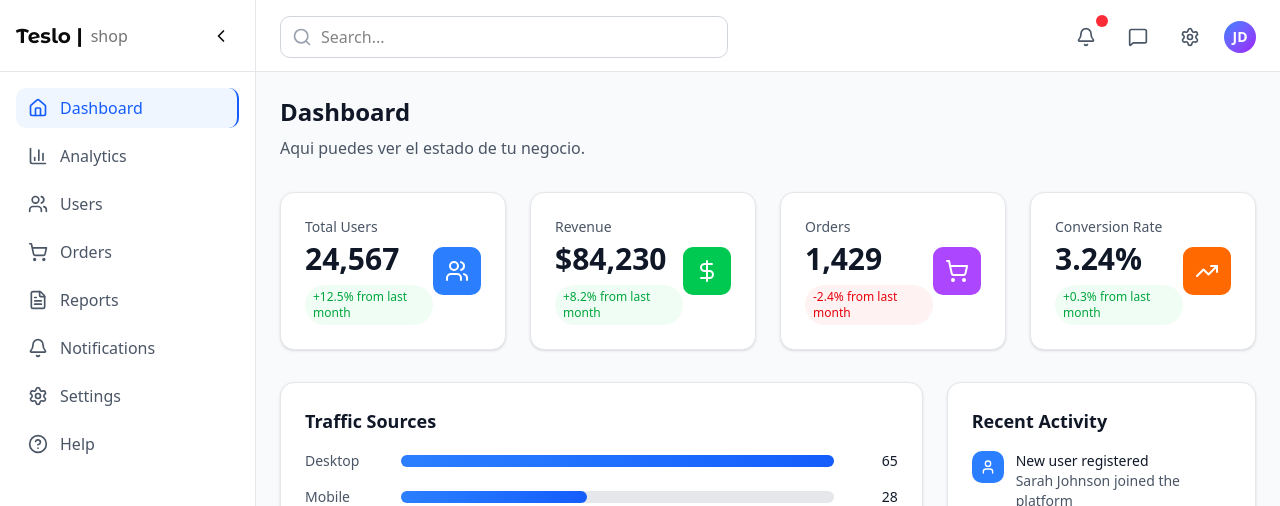
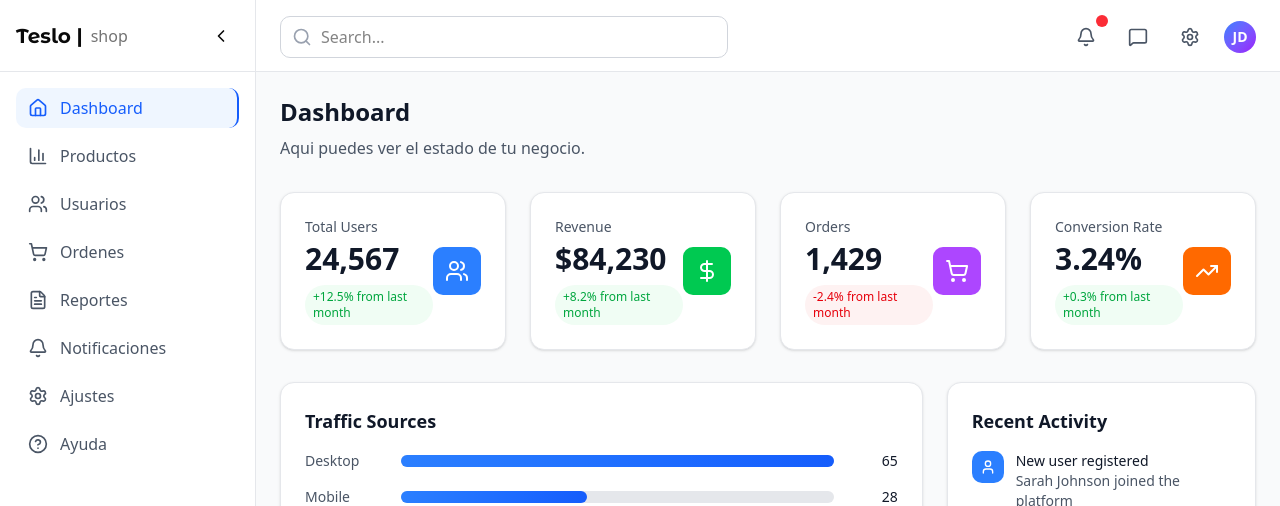
Before and after one commit to m1gang/teslo-shop-react, a React (Vite) app: page /admin in a window 1280 px wide. Shown: the top 506 px of the page. Built offline with nearby package versions, Linux system fonts and the light colour scheme.

Commit message:
Navegación del AdminSidebar

```diff
--- a/src/admin/components/AdminSidebar.tsx
+++ b/src/admin/components/AdminSidebar.tsx
@@ -12,6 +12,7 @@ import {
   ChevronRight
 } from 'lucide-react';
 import { CustomLogo } from '@/components/custom/CustomLogo';
+import { Link, useLocation } from 'react-router';
 
 interface SidebarProps {
   isCollapsed: boolean;
@@ -19,19 +20,28 @@ interface SidebarProps {
 }
 
 export const AdminSidebar: React.FC<SidebarProps> = ({ isCollapsed, onToggle }) => {
+
+  const { pathname } = useLocation();
+
   const menuItems = [
-    { icon: Home, label: 'Dashboard', active: true },
-    { icon: BarChart3, label: 'Analytics' },
-    { icon: Users, label: 'Users' },
-    { icon: ShoppingCart, label: 'Orders' },
-    { icon: FileText, label: 'Reports' },
-    { icon: Bell, label: 'Notifications' },
-    { icon: Settings, label: 'Settings' },
-    { icon: HelpCircle, label: 'Help' },
+    { icon: Home, label: 'Dashboard', to: '/admin' },
+    { icon: BarChart3, label: 'Productos', to: '/admin/products' },
+    { icon: Users, label: 'Usuarios' },
+    { icon: ShoppingCart, label: 'Ordenes' },
+    { icon: FileText, label: 'Reportes' },
+    { icon: Bell, label: 'Notificaciones' },
+    { icon: Settings, label: 'Ajustes' },
+    { icon: HelpCircle, label: 'Ayuda' },
   ];
 
+  const isActiveRoute = (to: string) => {
+    //TODO: ajustarlo cuando estemos en la pantalla de producto
+
+    return pathname === to;
+  }
+
   return (
-    <div className={`bg-white border-r border-gray-200 transition-all duration-300 ease-in-out ${isCollapsed ? 'w-16' : 'w-64'
+    <div className={`bg-white border-r border-gray-200 transition-all duration-300 ease-in-out ${isCollapsed ? 'w-20' : 'w-64'
       } flex flex-col`}>
       {/* Header */}
       <div className="p-4 border-b border-gray-200 flex items-center justify-between h-18">
@@ -53,18 +63,18 @@ export const AdminSidebar: React.FC<SidebarProps> = ({ isCollapsed, onToggle })
             const Icon = item.icon;
             return (
               <li key={index}>
-                <a
-                  href="#"
-                  className={`flex items-center space-x-3 px-3 py-2 rounded-lg transition-all duration-200 group ${item.active
-                    ? 'bg-blue-50 text-blue-600 border-r-2 border-blue-600'
-                    : 'text-gray-600 hover:bg-gray-50 hover:text-gray-900'
+                <Link
+                  to={item.to || '/admin'}
+                  className={`flex items-center space-x-3 px-3 py-2 rounded-lg transition-all duration-200 group ${isActiveRoute(item.to || '/xxxx')
+                      ? 'bg-blue-50 text-blue-600 border-r-2 border-blue-600'
+                      : 'text-gray-600 hover:bg-gray-50 hover:text-gray-900'
                     }`}
                 >
                   <Icon size={20} className="shrink-0" />
                   {!isCollapsed && (
                     <span className="font-medium">{item.label}</span>
                   )}
-                </a>
+                </Link>
               </li>
             );
           })}
```
